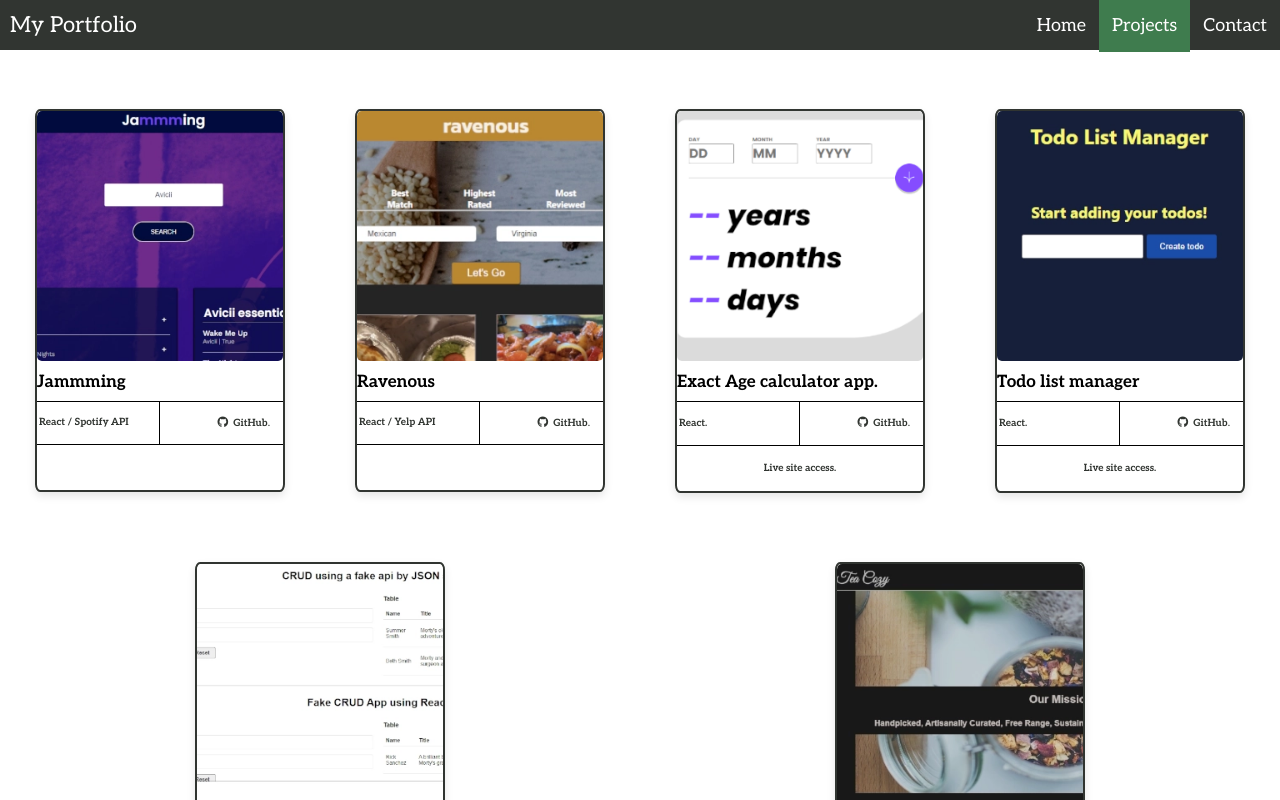
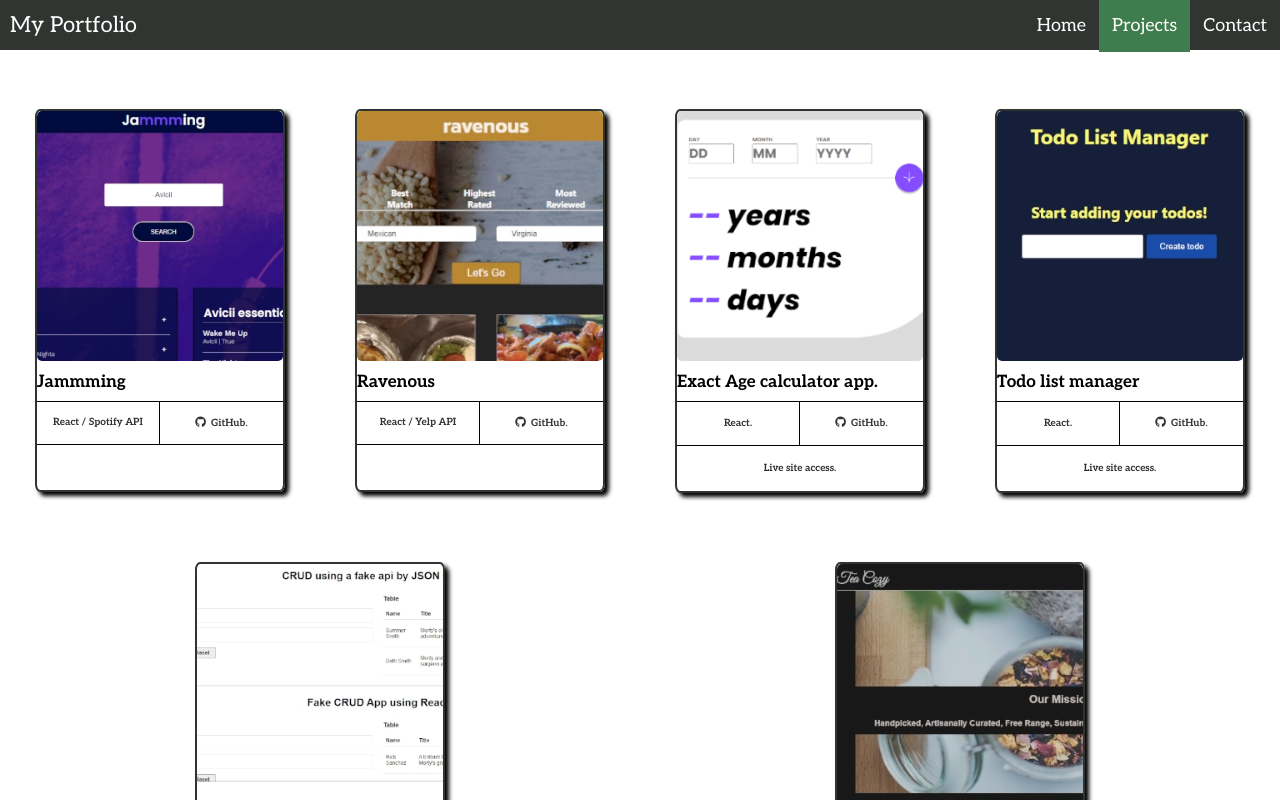
Before and after one commit to light-roast/portfolio-react, a React (Vite) app: page /projects in a window 1280 px wide. Shown: the top 800 px of the page. Built offline with nearby package versions, Linux system fonts and the light colour scheme.

Commit message:
Correct card styling and shadows

```diff
--- a/src/components/Projects/Projectcard/Projectcard.css
+++ b/src/components/Projects/Projectcard/Projectcard.css
@@ -32,6 +32,7 @@
     padding: .2rem;
     display: flex;
     align-items: center;
+    justify-content: center;
 
 }
 
@@ -49,33 +50,15 @@
     grid-column: 2/4;
     grid-row: 1/2;
     border-top: black solid 1px;
-    align-content: center;
-    padding-left: .5rem;
-    text-align: right;
+    align-content:end;
+    text-align: center;
     border-bottom: black solid 1px;
-}
-
-#five {
-    grid-column: 2/4;
-    grid-row: 2/3;
-    border-top: black solid 1px;
-    padding-top: 0;
-    padding-bottom: 0;
-    padding-right: 0;
-    padding-left: .5rem;
-    margin: 0;
-    text-align: right;
-
-}
-
-
+    }
 
 
 .cards {
     margin: 1.9rem;
     border: var(--mainColor) solid 2px;
-
-
 
 }
 
@@ -88,16 +71,11 @@
 
 
 h4 {
-    display: block;
     margin: 0;
     font-size: 1rem;
     font-weight: bold;
     width: 100%;
 }
-
-
-
-
 
 
 .category {
@@ -129,7 +107,7 @@
     position: relative;
     overflow: hidden;
     transition: transform 0.3s ease-in-out;
-    box-shadow: 0 4px 8px rgba(0, 0, 0, 0.1); /* Adding a subtle box shadow */
+    box-shadow: 4px 4px 4px black;
   }
 
   .cards:hover {
--- a/src/components/Projects/Projectcard/Projectcard.jsx
+++ b/src/components/Projects/Projectcard/Projectcard.jsx
@@ -4,7 +4,7 @@
 function Projectcard({project}) {
     const h4Style = {
         display: 'inline',
-        // Add any other styles you need
+
       };
     return (
     <>
```
